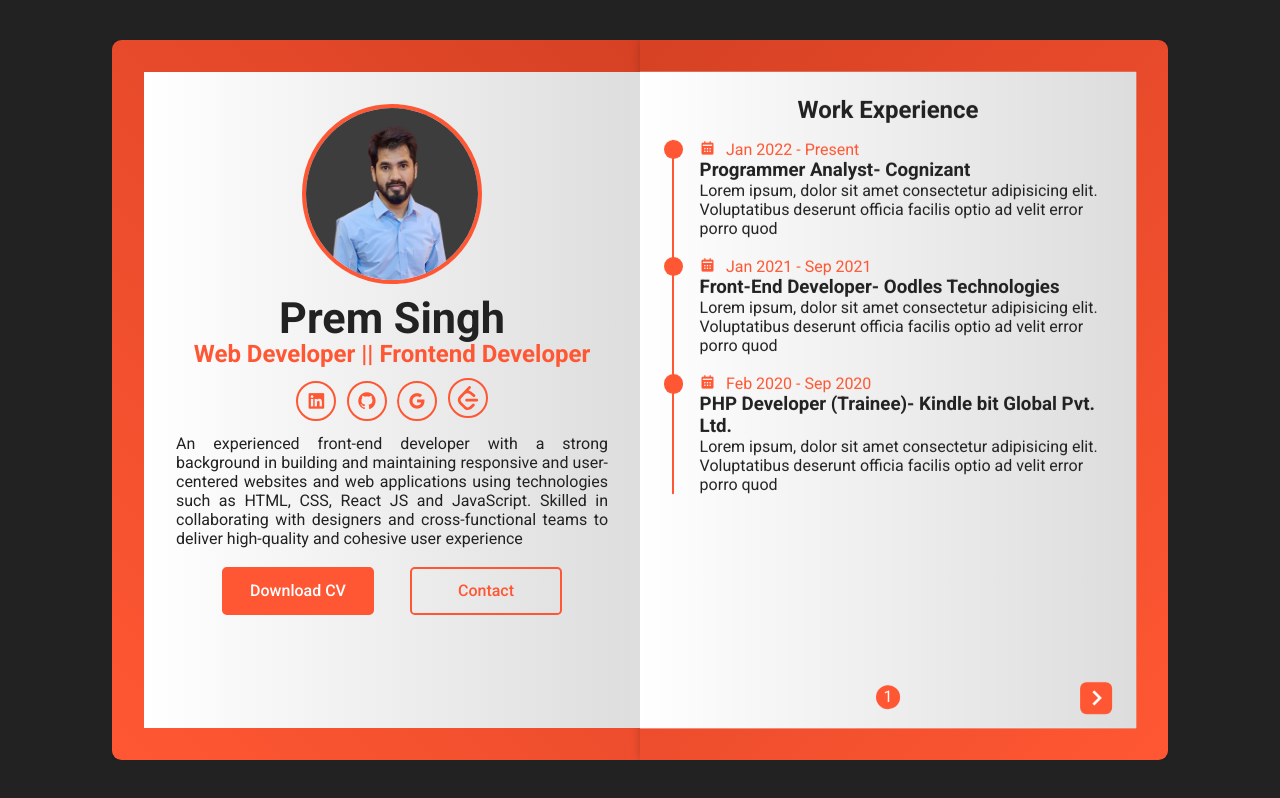
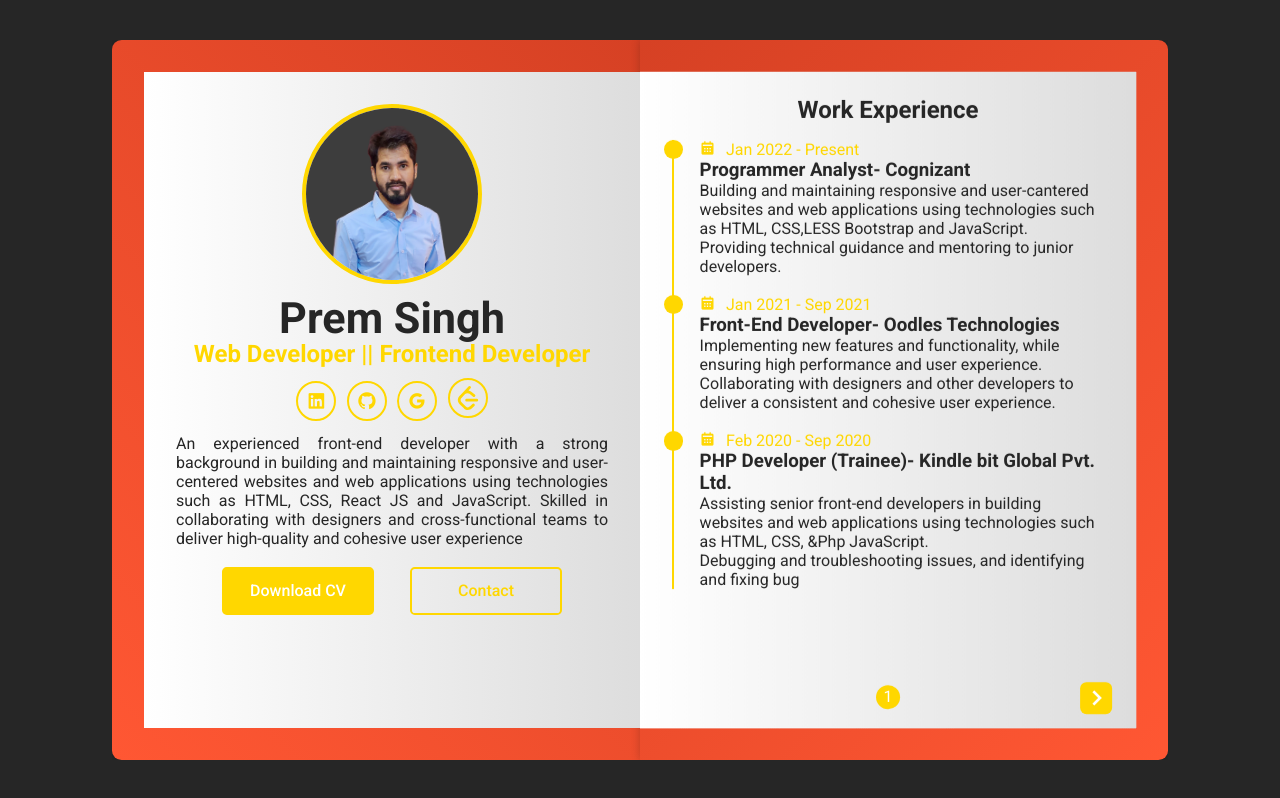
Before and after one commit to hunny345686/portfolio, a plain HTML site: page portfolio.html in a window 1280 px wide. Drawn offline with nearby package versions, Linux system fonts and the light colour scheme.

Commit message:
added my profile data and js implemented as IIFI

```diff
--- a/css/style.css
+++ b/css/style.css
@@ -1,24 +1,30 @@
 @import url("./common.css");
-.wrapper{
+
+.wrapper {
   position: relative;
   width: 66rem;
   height: 45rem;
   padding: 2rem;
-  animation:  show-animation 2s forwards;
+  animation: show-animation 2s forwards;
   overflow: hidden;
   perspective: 250rem;
 }
+
 @keyframes show-animation {
-    0%,30%{
+
+  0%,
+  30% {
     opacity: 0;
     transform: rotate(-20deg);
   }
-    100%{
+
+  100% {
     opacity: 1;
     transform: rotate(0deg);
   }
 }
-.cover{
+
+.cover {
   position: absolute;
   top: 0;
   left: 0;
@@ -29,39 +35,49 @@
   border-radius: .6rem 0 0 .6rem;
   transform-origin: right;
 }
-.cover-left{z-index: -1;}
-.cover.cover-right{z-index: 100;
-  transition: transform 1s cubic-bezier(.645 , .045,.355,1) ;
+
+.cover-left {
+  z-index: -1;
 }
-.cover-right.turn{
+
+.cover.cover-right {
+  z-index: 100;
+  transition: transform 1s cubic-bezier(.645, .045, .355, 1);
+}
+
+.cover-right.turn {
   transform: rotateY(180deg);
 }
-.book{
+
+.book {
   position: relative;
   width: 100%;
   height: 100%;
   display: flex;
   perspective: 250rem;
 }
-.book .book-page{
+
+.book .book-page {
   position: absolute;
   width: 50%;
   height: 100%;
-  background:var(--pageColor);
+  background: var(--pageColor);
   box-shadow: 0 0 .6rem rgba(0 0 0 .1);
   display: flex;
   padding: 2rem;
 }
 
-.book-page.page-left{
+.book-page.page-left {
   box-shadow: 0.6rem 0 .6rem 0.6rem rgba(0 0 0 .1);
 }
-.profile-page{
+
+.profile-page {
   display: flex;
   flex-direction: column;
   align-items: center;
 }
-.profile-page img{
+
+.profile-page img {
   width: 180px;
   height: 180px;
   object-fit: cover;
@@ -70,20 +86,22 @@ align-items: center;
   margin-bottom: .8rem;
 }
 
-.profile-page h1{
+.profile-page h1 {
   font-size: 2.7rem;
   line-height: 1;
 }
 
-.profile-page h3{
+.profile-page h3 {
   font-size: 1.5rem;
   color: var(--mainColor);
 }
-.social-media{
+
+.social-media {
   margin: .6rem 0 .8rem;
 }
-.social-media a{
-  display:inline-flex;
+
+.social-media a {
+  display: inline-flex;
   justify-content: center;
   align-items: center;
   height: 2.5rem;
@@ -92,64 +110,69 @@ align-items: center;
   border-radius: 50%;
   border: var(--boderColor);
   color: var(--mainColor);
-  font-size:1.3rem;
+  font-size: 1.3rem;
   margin: 0 .2rem;
   transition: all .3s ease;
 }
 
-.social-media a:hover{
+.social-media a:hover {
   background: var(--mainColor);
   color: var(--white);
 }
-.profile-page p{
+
+.profile-page p {
   text-align: justify;
 }
 
-.btn-box{
+.btn-box {
   margin-top: 1.2rem;
 }
 
-.btn{
+.btn {
   display: inline-flex;
   justify-content: center;
   align-items: center;
   width: 9.5rem;
   height: 3rem;
-  background:var(--mainColor);
+  background: var(--mainColor);
   border: var(--boderColor);
   border-radius: .3rem;
   font-size: 1rem;
-  color:var(--white);
+  color: var(--white);
   font-weight: 500;
   margin: 0 1rem;
   transition: .3s linear;
 }
-.btn:hover{
+
+.btn:hover {
   background: transparent;
   color: var(--mainColor);
 }
-.btn-box .btn:nth-child(2){
+
+.btn-box .btn:nth-child(2) {
   background: transparent;
   color: var(--mainColor);
 }
-.btn-box .btn:nth-child(2):hover{
+
+.btn-box .btn:nth-child(2):hover {
   background: var(--mainColor);
   color: var(--white);
 }
 
-.book-page.page-right{
-  position:absolute;
-  right:0;
+.book-page.page-right {
+  position: absolute;
+  right: 0;
   transform-style: preserve-3d;
   transform-origin: left;
-  transition: transform 1s cubic-bezier(.645 , .045,.355,1) ;
+  transition: transform 1s cubic-bezier(.645, .045, .355, 1);
 }
-.book-page.page-right.turn{
+
+.book-page.page-right.turn {
   transform: rotateY(-180deg);
 }
 
 .page-front,
- .page-back{
+.page-back {
   position: absolute;
   top: 0;
   left: 0;
@@ -159,45 +182,52 @@ background: var(--pageColor);
   padding: 1.5rem 2rem;
 }
 
-.page-front{
+.page-front {
   transform: rotateY(0deg) translateZ(1px);
 }
 
-.page-back{
+.page-back {
   transform: rotateY(180deg) translateZ(1px);
 }
-.title{
+
+.title {
   text-align: center;
   margin-bottom: 1rem;
 }
-.workeduc-box{
+
+.workeduc-box {
   border-left: var(--boderColor);
 }
-.workeduc-content{
+
+.workeduc-content {
   position: relative;
   padding-left: 1.6rem;
   margin-bottom: 1.2rem;
 }
-.workeduc-content::before{
-content: "";position: absolute;
+
+.workeduc-content::before {
+  content: "";
+  position: absolute;
   top: 0;
-  width:1.2rem;
+  width: 1.2rem;
   height: 1.2rem;
   left: -0.65rem;
-  background:var(--mainColor);
+  background: var(--mainColor);
   border-radius: 50%;
 }
-.workeduc-content .year{
+
+.workeduc-content .year {
   color: var(--mainColor);
 }
-.workeduc-content .year i{
+
+.workeduc-content .year i {
   margin-right: .4rem;
 }
 
-.number-page{
+.number-page {
   position: absolute;
   bottom: 1.2rem;
-  left:50%;
+  left: 50%;
   transform: translateX(-50%);
   width: 24px;
   height: 24px;
@@ -207,9 +237,10 @@ content: "";position: absolute;
   display: grid;
   place-items: center;
 }
-.next-prev-btn{
+
+.next-prev-btn {
   position: absolute;
-bottom:.9rem;
+  bottom: .9rem;
   right: 1.5rem;
   width: 2rem;
   height: 2rem;
@@ -223,20 +254,24 @@ align-items: center;
   transition: .3s;
   border-radius: .4rem;
 }
-.next-prev-btn:hover{
+
+.next-prev-btn:hover {
   color: var(--mainColor);
   background: var(--white);
 }
-.next-prev-btn.back{
+
+.next-prev-btn.back {
   left: 1.5rem;
 }
-.services-box{
+
+.services-box {
   display: flex;
   flex-wrap: wrap;
   gap: 1.5rem;
 }
-.services-content{
-  flex:  1 1 10rem;
+
+.services-content {
+  flex: 1 1 10rem;
   border: var(--boderColor);
   border-radius: .5rem;
   text-align: center;
@@ -244,46 +279,51 @@ background: var(--white);
   transition: .3s ease;
 }
 
-.services-content:hover{
+.services-content:hover {
   box-shadow: var(--boxShadow);
 }
 
-.services-content i{
+.services-content i {
   font-size: 2.5rem;
   color: var(--mainColor)
 }
-.services-content h3{
+
+.services-content h3 {
   font-size: 1.2rem;
 }
-.services-content p{
+
+.services-content p {
   margin: .2rem 0 .8rem;
 }
-.services-content .btn{
+
+.services-content .btn {
   width: 8rem;
-  height:2.5rem;
+  height: 2.5rem;
 }
 
-.skill-box{
+.skill-box {
   display: flex;
   flex-wrap: wrap;
   gap: 1.5rem;
 }
 
-.skill-content{
+.skill-content {
   flex: 1 1 20rem;
 }
 
-.skill-content h3{
+.skill-content h3 {
   font-size: 1.3rem;
   line-height: 1;
   margin-bottom: .6rem;
 }
-.skill-content .content{
+
+.skill-content .content {
   display: flex;
   flex-wrap: wrap;
   gap: .8rem;
 }
-.skill-content .content span{
+
+.skill-content .content span {
   display: inline-flex;
   justify-content: center;
   flex-direction: column;
@@ -297,95 +337,109 @@ background: var(--white);
   cursor: pointer;
 }
 
-.skill-content .content span:hover{
+.skill-content .content span:hover {
   box-shadow: var(--boxShadow);
 }
 
-.skill-content .content span i{
+.skill-content .content span i {
   font-size: 3rem;
   color: var(--mainColor);
 }
-.portfolio-box .img-box{
+
+.portfolio-box .img-box {
   display: flex;
   width: 100%;
   height: 15rem;
   border-radius: .5rem;
-  border:var(--boderColor);
+  border: var(--boderColor);
   overflow: hidden;
 }
-.portfolio-box .img-box img{
+
+.portfolio-box .img-box img {
   width: 100%;
   object-fit: cover;
   transition: .3s ease;
 }
-.portfolio-box .img-box img:hover{
+
+.portfolio-box .img-box img:hover {
   transform: scale(1.1);
 }
-.portfolio-box .info-box{
-  margin: 1rem 0 1.5rem ;
+
+.portfolio-box .info-box {
+  margin: 1rem 0 1.5rem;
 }
-.portfolio-box .info-title{
+
+.portfolio-box .info-title {
   display: flex;
   justify-content: space-between;
   align-items: center;
   margin-bottom: 1rem;
 }
-.portfolio-box .info-title h3{
+
+.portfolio-box .info-title h3 {
   font-size: 1.3rem;
 }
 
-.portfolio-box .info-title a{
+.portfolio-box .info-title a {
   display: flex;
   align-items: center;
   color: var(--mainColor);
 }
-.portfolio-box .info-title a i{
+
+.portfolio-box .info-title a i {
   margin-left: .3rem;
 }
-.tech-used{
+
+.tech-used {
   font-weight: 600;
+  margin-bottom: .5rem;
 }
 
-.portfolio-box .btn-box{
+.portfolio-box .btn-box {
   display: flex;
   justify-content: center;
 }
 
-.portfolio-box .btn{
-  margin:  0 1.15rem;
+.portfolio-box .btn {
+  margin: 0 1.15rem;
 }
+
 .contact-box {
   text-align: center;
 }
-.contact-box .field{
+
+.contact-box .field {
   width: 100%;
-  background:transparent;
+  background: transparent;
   border: var(--boderColor);
   border-radius: .3rem;
   padding: .8rem;
-  font-size:1rem;
+  font-size: 1rem;
   color: var(--textColor);
   margin-bottom: 1.5rem;
 }
-.contact-box .field::placeholder{
+
+.contact-box .field::placeholder {
   color: var(--textColor);
   font-family: 'Roboto', sans-serif;
 }
-.contact-box textarea{
+
+.contact-box textarea {
   resize: none;
-  height:15rem;
+  height: 15rem;
 }
-.contact-box .btn{
+
+.contact-box .btn {
   cursor: pointer;
 }
 
-.back-profile{
+.back-profile {
   position: absolute;
-bottom:1.2rem;
+  bottom: 1.2rem;
   right: 2rem;
   width: 2rem;
   height: 2rem;
-background:transparent;
+  background: transparent;
   border: var(--boderColor);
   border-radius: .3rem;
   color: var(--mainColor);
@@ -393,25 +447,27 @@ display: inline-flex;
   justify-content: center;
   align-items: center;
   font-size: 1.1rem;
-transition:.3s ease
+  transition: .3s ease
+}
 
-}
-.back-profile:hover{
-  background:var(--mainColor);;
+.back-profile:hover {
+  background: var(--mainColor);
+  ;
   color: var(--white);
 }
-.back-profile p{
+
+.back-profile p {
   position: absolute;
-  top:0;
+  top: 0;
   left: 50%;
   transform: translateX(-50%) scale(.5);
   font-size: 1rem;
   color: var(--mainColor);
   opacity: 0;
-  transition:.3s ease
+  transition: .3s ease
 }
 
-.back-profile:hover p{
+.back-profile:hover p {
   opacity: 1;
   transform: translateX(-50%) scale(1);
   top: -1.8rem;
--- a/js/index.js
+++ b/js/index.js
@@ -9,17 +9,22 @@
     pageLeft: document.querySelector(".book-page.page-left"),
     totalPages: 0,
     pageNo: 0,
+    themes: [
+      "theme1",
+      "theme2",
+      "theme3",
+      "theme4",
+      "theme5",
+      "theme6",
+      "theme7",
+      "theme8",
+      "theme9",
+    ],
     init: function () {
-      let arr = [
-        "theme1",
-        "theme1",
-        "theme1",
-        "theme1",
-        "theme1",
-        "theme1",
-        "theme1",
-        "theme1",
-      ];
+      // Theme change on load
+      let getRendomNo = Math.floor(Math.random() * this.themes.length)
+      document.getElementsByTagName("BODY")[0].classList.add(this.themes[getRendomNo]);
+
       this.totalPages = this.pages.length;
       this.pageTurnBtns.forEach((element, index) => {
         element.addEventListener("click", () => {
@@ -55,7 +60,6 @@
     },
 
     handlePageTurn: function (element, index) {
-      console.log(index);
       const pageTurnId = element.getAttribute("data-page");
       const pageTurn = document.getElementById(pageTurnId);
 
@@ -137,6 +141,11 @@
 //     this.pageNo = 0;
 //     this.init();
 //   }
+//   handleSetInterVal(time, callback) {
+//     setTimeout(() => {
+//       callback();
+//     }, time);
+//   }
 //   init() {
 //     this.pageTurnBtns.forEach((element, index) => {
 //       element.addEventListener("click", () => {
@@ -149,17 +158,10 @@
 //     this.backToProfile.addEventListener("click", () => {
 //       this.handleBackToProfile();
 //     });
-//     setTimeout(() => {
-//       this.handleCoverRightAnimation();
-//     }, 2100);
 
-//     setTimeout(() => {
-//       this.handleCoverRightZIndex();
-//     }, 2800);
-
-//     setTimeout(() => {
-//       this.handlePageLeftZIndex();
-//     }, 3200);
+//     this.handleSetInterVal(2100, this.handleCoverRightAnimation.bind(this))
+//     this.handleSetInterVal(2800, this.handleCoverRightZIndex.bind(this))
+//     this.handleSetInterVal(3200, this.handlePageLeftZIndex.bind(this))
 
 //     this.pages.forEach((_, index) => {
 //       setTimeout(() => {
@@ -169,7 +171,6 @@
 //   }
 
 //   handlePageTurn(element, index) {
-//     console.log(index);
 //     const pageTurnId = element.getAttribute("data-page");
 //     const pageTurn = document.getElementById(pageTurnId);
 
@@ -237,6 +238,8 @@
 // }
 // const bookPageTurner = new BookPageTurner();
 
+
+// +++++++++++++=========== Class Sec Implementation++++================
 // class BookPageTurner {
 //   constructor() {
 //     this.pageTurnBtns = document.querySelectorAll(".next-prev-btn");
@@ -345,6 +348,7 @@
 // const bookPageTurner = new BookPageTurner();
 // bookPageTurner.init();
 
+// +++++++++++++=========== Class third Implementation++++================
 // class BookPageTurner {
 //   constructor() {
 //     this.pageTurnBtns = document.querySelectorAll(".next-prev-btn");
--- a/portfolio.html
+++ b/portfolio.html
@@ -27,12 +27,12 @@
           <h1>Prem Singh</h1>
           <h3>Web Developer || Frontend Developer</h3>
           <div class="social-media">
-            <a href="https://www.linkedin.com/in/prem-singh2/" target="_blank"><i
+            <a href="https://www.linkedin.com/in/prem-singh2/" target="_blank" title="Linkedin"><i
                 class='bx bxl-linkedin-square'></i></a>
-            <a href="https://github.com/hunny345686" target="_blank"><i class='bx bxl-github'></i></a>
-            <a href="mailto:hunny345686@gmail.com" target="_blank"><i class='bx bxl-google'></i>
+            <a href="https://github.com/hunny345686" target="_blank" title="Git Hub"><i class='bx bxl-github'></i></a>
+            <a href="mailto:hunny345686@gmail.com" target="_blank" title="Mail"><i class='bx bxl-google'></i>
             </a>
-            <a href="https://leetcode.com/hunny345686/" target="_blank">
+            <a href="https://leetcode.com/hunny345686/" target="_blank" title="Leetcode">
               <svg xmlns="http://www.w3.org/2000/svg" width="24" height="24" viewBox="0 0 24 24">
                 <path fill="currentColor"
                   d="M13.483 0a1.374 1.374 0 0 0-.961.438L7.116 6.226l-3.854 4.126a5.266 5.266 0 0 0-1.209 2.104a5.35 5.35 0 0 0-.125.513a5.527 5.527 0 0 0 .062 2.362a5.83 5.83 0 0 0 .349 1.017a5.938 5.938 0 0 0 1.271 1.818l4.277 4.193l.039.038c2.248 2.165 5.852 2.133 8.063-.074l2.396-2.392c.54-.54.54-1.414.003-1.955a1.378 1.378 0 0 0-1.951-.003l-2.396 2.392a3.021 3.021 0 0 1-4.205.038l-.02-.019l-4.276-4.193c-.652-.64-.972-1.469-.948-2.263a2.68 2.68 0 0 1 .066-.523a2.545 2.545 0 0 1 .619-1.164L9.13 8.114c1.058-1.134 3.204-1.27 4.43-.278l3.501 2.831c.593.48 1.461.387 1.94-.207a1.384 1.384 0 0 0-.207-1.943l-3.5-2.831c-.8-.647-1.766-1.045-2.774-1.202l2.015-2.158A1.384 1.384 0 0 0 13.483 0zm-2.866 12.815a1.38 1.38 0 0 0-1.38 1.382a1.38 1.38 0 0 0 1.38 1.382H20.79a1.38 1.38 0 0 0 1.38-1.382a1.38 1.38 0 0 0-1.38-1.382z" />
@@ -59,20 +59,32 @@
             <div class="workeduc-content">
               <span class="year"><i class='bx bxs-calendar'></i> Jan 2022 - Present</span>
               <h3>Programmer Analyst- Cognizant</h3>
-              <p>Lorem ipsum, dolor sit amet consectetur adipisicing elit. Voluptatibus deserunt officia facilis optio
-                ad velit error porro quod</p>
+              <ul class="workeduc-done">
+                <li>Building and maintaining responsive and user-cantered websites
+                  and web applications using technologies such as HTML, CSS,LESS
+                  Bootstrap and JavaScript.</li>
+                <li>Providing technical guidance and mentoring to junior developers.</li>
+              </ul>
             </div>
             <div class="workeduc-content">
               <span class="year"><i class='bx bxs-calendar'></i> Jan 2021 - Sep 2021</span>
               <h3>Front-End Developer- Oodles Technologies</h3>
-              <p>Lorem ipsum, dolor sit amet consectetur adipisicing elit. Voluptatibus deserunt officia facilis optio
-                ad velit error porro quod</p>
+              <ul>
+                <li>Implementing new features and functionality, while ensuring high
+                  performance and user experience.</li>
+                <li>Collaborating with designers and other developers to deliver a
+                  consistent and cohesive user experience.</li>
+              </ul>
             </div>
             <div class="workeduc-content">
               <span class="year"><i class='bx bxs-calendar'></i> Feb 2020 - Sep 2020</span>
               <h3>PHP Developer (Trainee)- Kindle bit Global Pvt. Ltd.</h3>
-              <p>Lorem ipsum, dolor sit amet consectetur adipisicing elit. Voluptatibus deserunt officia facilis optio
-                ad velit error porro quod</p>
+              <ul>
+                <li>Assisting senior front-end developers in building websites and web
+                  applications using technologies such as HTML, CSS, &Php JavaScript.</li>
+                <li>Debugging and troubleshooting issues, and identifying and fixing
+                  bug</li>
+              </ul>
             </div>
           </div>
           <span class="number-page">1</span>
@@ -86,14 +98,14 @@
           <h2 class="title">Education</h2>
           <div class="workeduc-box">
             <div class="workeduc-content">
-              <span class="year"><i class='bx bxs-calendar'></i> 2017 - 2018</span>
+              <span class="year"><i class='bx bxs-calendar'></i> 2011 - 2015</span>
               <h3>BA - Delhi University</h3>
               <p>Lorem ipsum, dolor sit amet consectetur adipisicing elit. Voluptatibus deserunt officia facilis optio
                 ad velit error porro quod</p>
             </div>
             <div class="workeduc-content">
               <span class="year"><i class='bx bxs-calendar'></i> 2014 - 2017</span>
-              <h3>SoftWare Engg - NIIT</h3>
+              <h3>SoftWare Engeeniring - NIIT</h3>
               <p>Lorem ipsum, dolor sit amet consectetur adipisicing elit. Voluptatibus deserunt officia facilis optio
                 ad velit error porro quod</p>
             </div>
@@ -159,12 +171,18 @@
               </div>
             </div>
             <div class="skill-content">
-              <h3>Front End Developer</h3>
+              <h3>Back End Developer</h3>
               <div class="content">
                 <span><i class='bx bxl-nodejs'></i> Node js</span>
-                <span><i class='bx bxl-github'></i> Git</span>
                 <span><i class='bx bxl-php'></i> php</span>
                 <span><i class='bx bxl-wordpress'></i>Wordpress</span>
+                <span><i class='bx bxl-mongodb'></i></i>Mongo DB</span>
+              </div>
+            </div>
+            <div class="skill-content">
+              <h3>Others</h3>
+              <div class="content">
+                <span><i class='bx bxl-github'></i> Github</span>
               </div>
             </div>
           </div>
@@ -182,16 +200,18 @@
           <h2 class="title">Latest Projects </h2>
           <div class="portfolio-box">
             <div class="img-box">
-              <img src="./Img/portfolio.jpg" alt="Portfolio-img">
+              <img src="./Img/project-BDO.png" alt="Portfolio-img">
             </div>
             <div class="info-box">
               <div class="info-title">
-                <h3>Project Name </h3>
-                <a href="">Live Preview <i class='bx bx-link-external'></i></a>
+                <h3>BDO Unibank, Inc. </h3>
+                <a href="https://www.bdo.com.ph/personal" target="_blank" title="www.bdo.com.ph">Live Preview <i
+                    class='bx bx-link-external'></i></a>
               </div>
-              <p class="tech-used">Tech Used:</p>
-              <p>Lorem ipsum elit. Necessitatibus in repudiandae, facere pariatur
-                rerum similique natus optio tempore dignissimos totam?</p>
+              <p class="tech-used">Tech Used:- HTML,LESS,Bootstrap,JS,Jquery,AEM, Java</p>
+              <p>New BDO Unibank Website project, BDO wants to enhance digital touch points that will deliver a positive
+                user experience
+                and drive greater customer engagement, this would be done using Adobe Experience Manager (AEM).</p>
             </div>
             <div class="btn-box">
               <a href="" class="btn ">Source Code</a>
```
Also changed, not shown: Img/portfolio.jpg (deleted), Img/project-BDO.png (added). Lines whose indentation alone changed are shown as unchanged.
